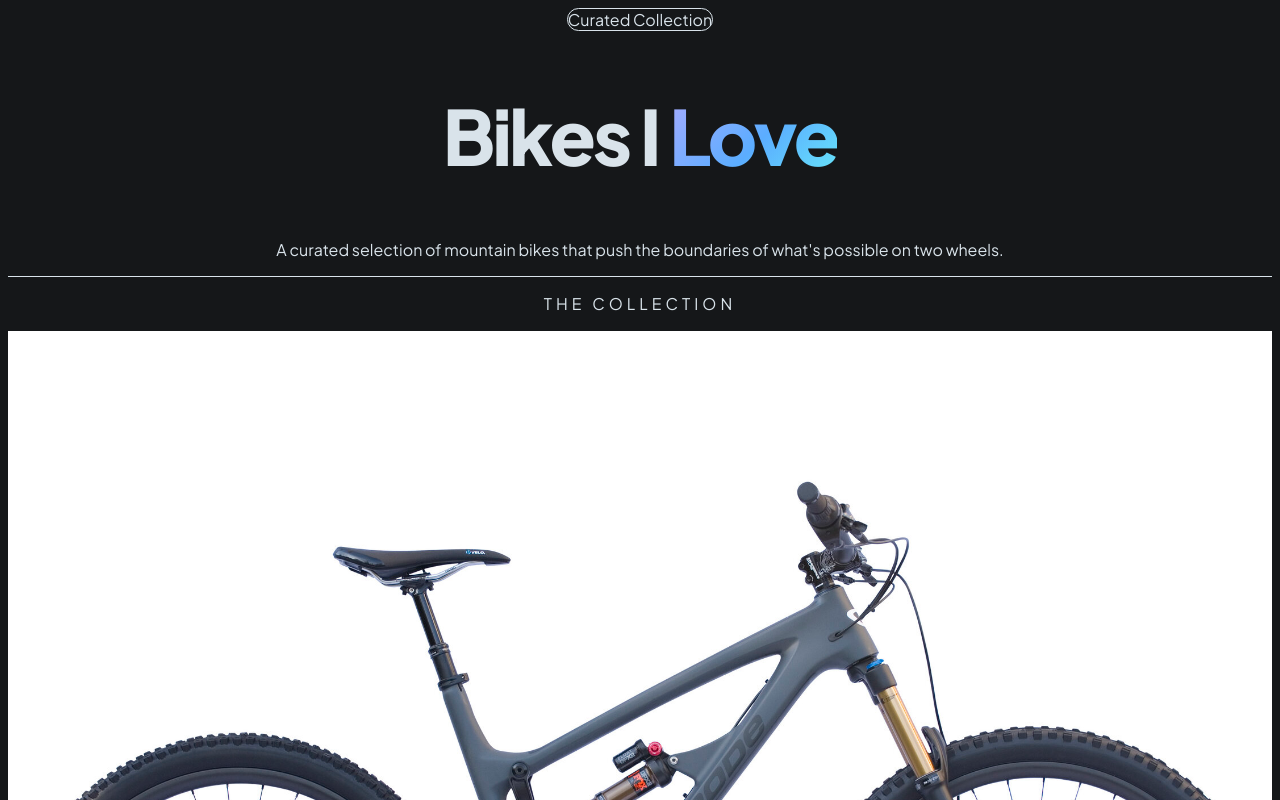
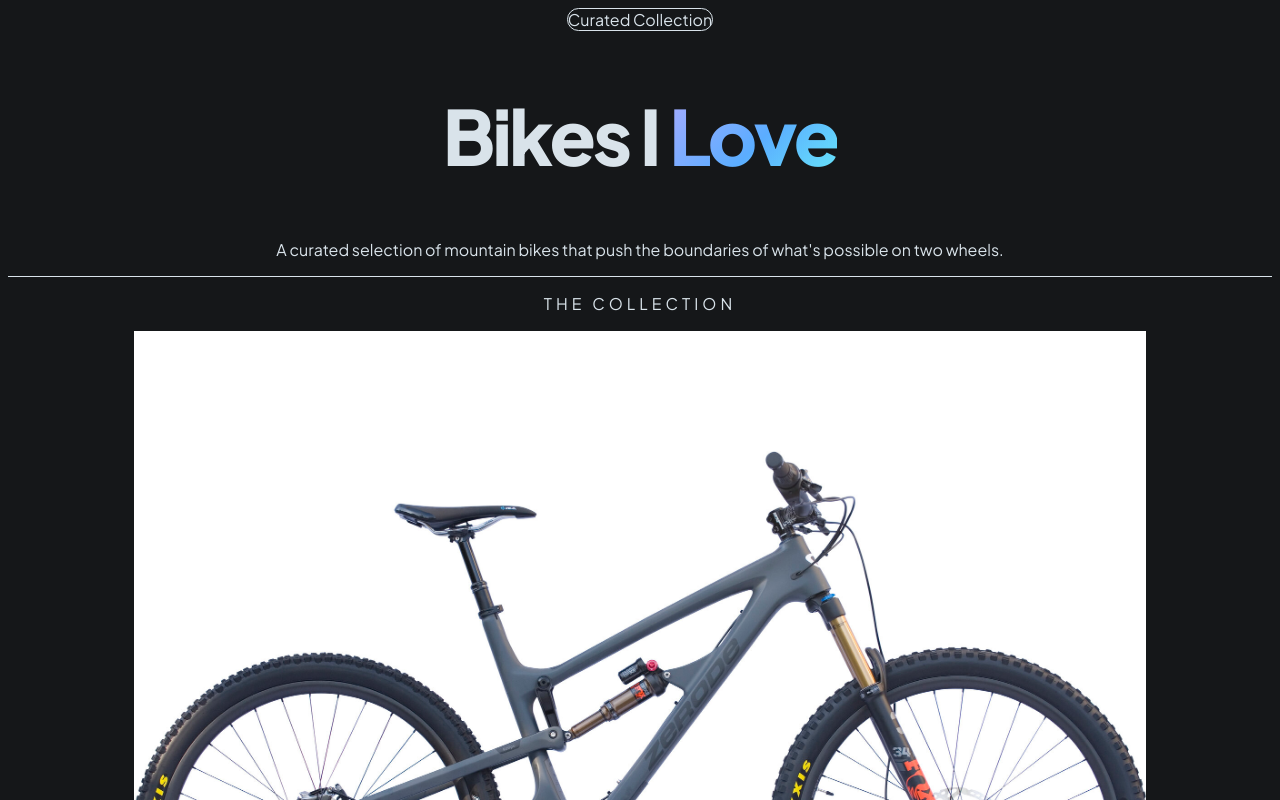
Before and after one commit to achudars/project-b, a React (Vite) app: page / in a window 1280 px wide. Shown: the top 800 px of the page. Built offline with nearby package versions, Linux system fonts and the light colour scheme.

Commit message:
feat(design): constrain bike images to 80% width with surrounding padding

```diff
--- a/src/partials/TextAndImageContainer.tsx
+++ b/src/partials/TextAndImageContainer.tsx
@@ -25,8 +25,9 @@ const TextAndImageContainer = ({
   const displaySpecs = (featured.length > 0 ? featured : allSpecs).slice(0, 3);
 
   const imageBlock = (
+    <div className="flex items-center justify-center px-6 py-4 sm:px-10 sm:py-6">
     <div
-      className="relative overflow-hidden rounded-2xl bg-gray-800/40 aspect-[4/3]"
+      className="relative w-4/5 overflow-hidden rounded-2xl bg-gray-800/40 aspect-[4/3]"
       data-aos="fade-up"
     >
       <img
@@ -38,6 +39,7 @@ const TextAndImageContainer = ({
       />
       {/* Vignette */}
       <div className="pointer-events-none absolute inset-0 bg-gradient-to-t from-gray-900/50 via-transparent to-transparent" />
+    </div>
     </div>
   );
 
```
